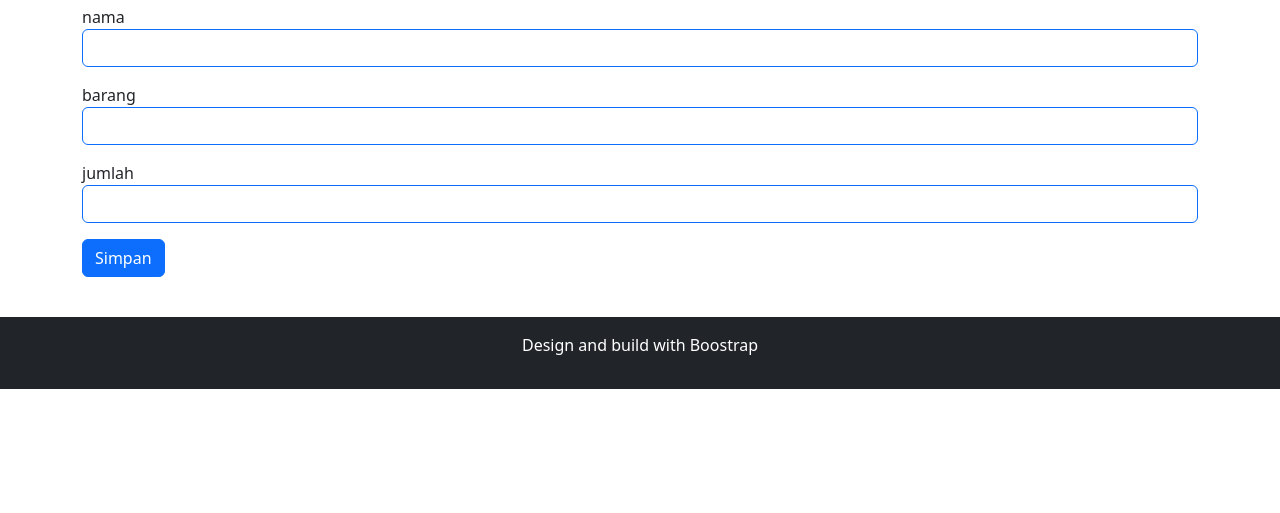
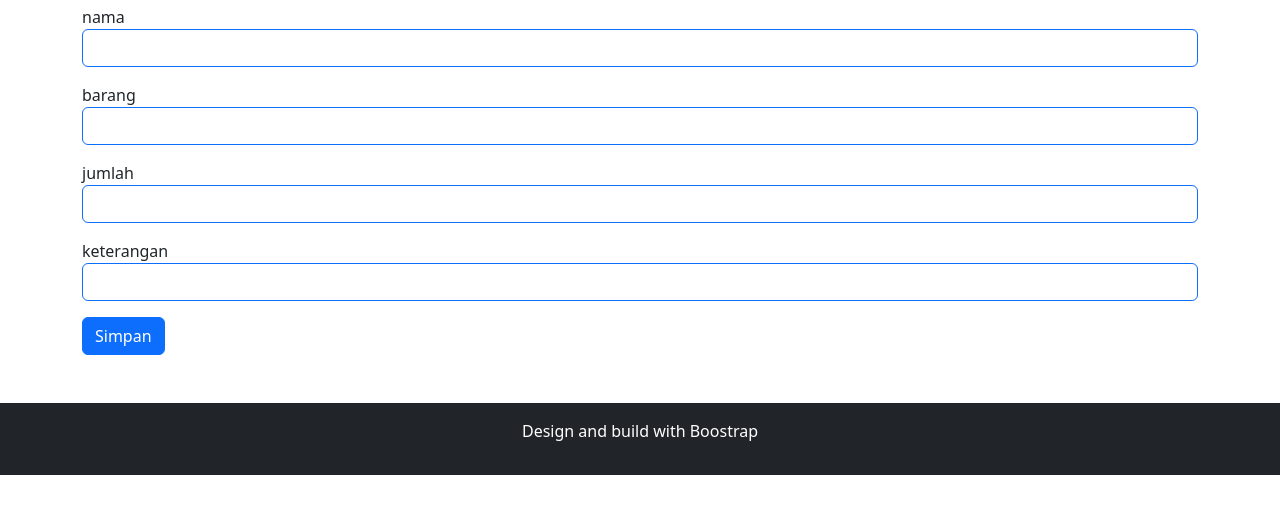
Before and after one commit to Alwjy-ix/UTS-2428240162-daftarBelanja, a plain HTML site: page index.html in a window 1280 px wide. Both pictures are taken after a click on the button "Simpan". Shown: the part 89-602 px from the top of the page. Drawn offline with nearby package versions, Linux system fonts and the light colour scheme.

Commit message:
commit ke 3

```diff
--- a/index.html
+++ b/index.html
@@ -18,6 +18,8 @@
         <input type="text" id="barang" class="form-control border-primary mb-3">
         jumlah
         <input type="text" id="jumlah" class="form-control border-primary mb-3">
+        keterangan
+        <input type="text" id="keterangan" class="form-control border-primary mb-3">
 
         <button class="btn btn-primary mb-3" onclick="simpan()">Simpan</button>
 
--- a/script.js
+++ b/script.js
@@ -1,6 +1,7 @@
 let nama = document.getElementById("nama");
 let barang = document.getElementById("barang");
 let jumlah = document.getElementById("jumlah");
+let keterangan = document.getElementById("keterangan");
 
 function simpan() {
     //jika local sotrage belum ada isi
@@ -17,7 +18,8 @@ function simpan() {
     data.push({
         nama: nama.value,
         barang: barang.value,
-        jumlah: jumlah.value
+        jumlah: jumlah.value,
+        keterangan: keterangan.value
     })
     console.log(data)
 
@@ -40,8 +42,9 @@ function tampil(){
         document.getElementById("daftar-belanja").innerHTML +=
         `<div class="col-lg-3 col-md-6 mb-3">
                 <div class="card-body">
-                    <h4 class="text-primary">${element.nama}</h4>
-                    <h6 class="text-primary">${element.barang}</h6>
+                    <h4 class="text-success">${element.nama}</h4>
+                    <h5 class="text-primary">${element.barang}</h5>
+                    <p class="text-primary-subtle">${element.keterangan}</p>
                     <h6 class="text-danger">${element.jumlah}</h6>
                 </div>
         </div>`
```
